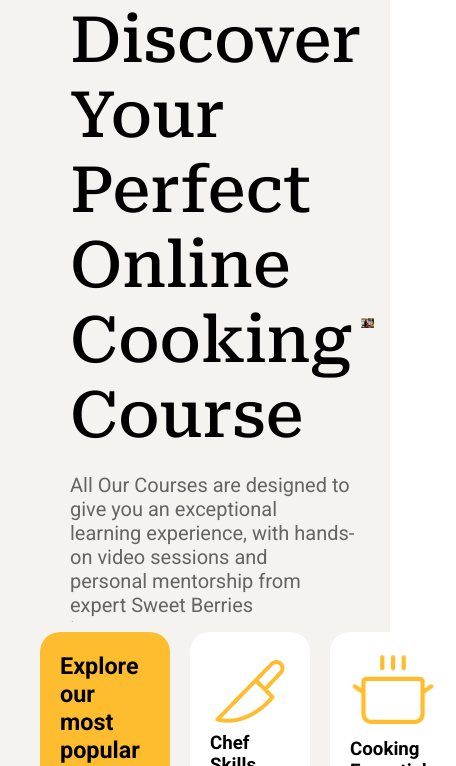
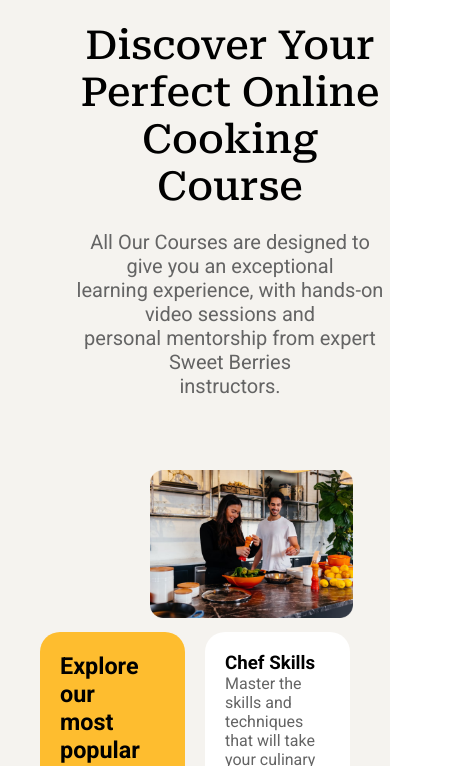
Before and after one commit to 1uckyswish/Sweet-berry-cooking, a plain HTML site: page index.html in a window 390 px wide. Shown: the part 78-844 px from the top of the page, 456 px wide, since content can reach past the window. Drawn offline with Linux system fonts and the light colour scheme.

Commit message:
added media queries

```diff
--- a/style.css
+++ b/style.css
@@ -165,13 +165,29 @@ nav a{
     background-color: white;
     padding: 8px;
     border-radius: 15px;
-    border: 1px solid var(--gray-text);
+    border: 1px solid var(--outline);
+}
+
+.card img:first-child{
+    width: 60px;
+}
+
+#knife-logo{
+        position: absolute;
+        right: 40%;
+        top: 105%;
+        background-color: var(--accent-green);
+        color: white;
+        border-top-left-radius: 20px;
+        border-bottom-left-radius: 20px;
 }
 
 
 
 
 /* ********** END OF MAIN CARDS CSS ******** */
+
+/* ********* START OF FOOTER CSS ********* */
 .footer{
     background-color: var(--yellow-accent);
     grid-area: footer;
@@ -186,3 +202,55 @@ nav a{
 .footer-img img{
     width: 150px;
 }
+
+/* ******** END OF FOOTER & CONTAINER CSS **** */
+
+@media screen and (max-width: 1000px){
+    .slogan{
+        background-color: var(--background-color);
+        grid-area: slogan;
+        display: flex;
+        flex-direction: column;
+        justify-content: space-between;
+        align-items: center;
+    }
+
+    .title-card{
+        display: flex;
+        flex-direction: column;
+        margin-left: 70px;
+    }
+
+    .title-card h1{
+        padding-bottom: 20px;
+        font-family: var(--font-regular);
+        font-style: normal;
+        font-weight: 500;
+        font-size: 40px;
+        font-family: 'Outfit', sans-serif;
+        font-family: 'Roboto Serif', serif;
+        text-align: center;
+    }
+
+    .title-card p{
+        color: var(--gray-text);
+        font-size: 20px;
+        font-weight: lighter;
+        text-align: center;
+    }
+
+    .title-image{
+        margin-left: 150px;
+        align-items: center;
+    }
+
+
+
+.card-container{
+    display: grid;
+    grid-template-columns: repeat(2, 1fr);
+    grid-template-rows: repeat(3, 200px);
+    gap: 20px;
+}
+
+}
```
